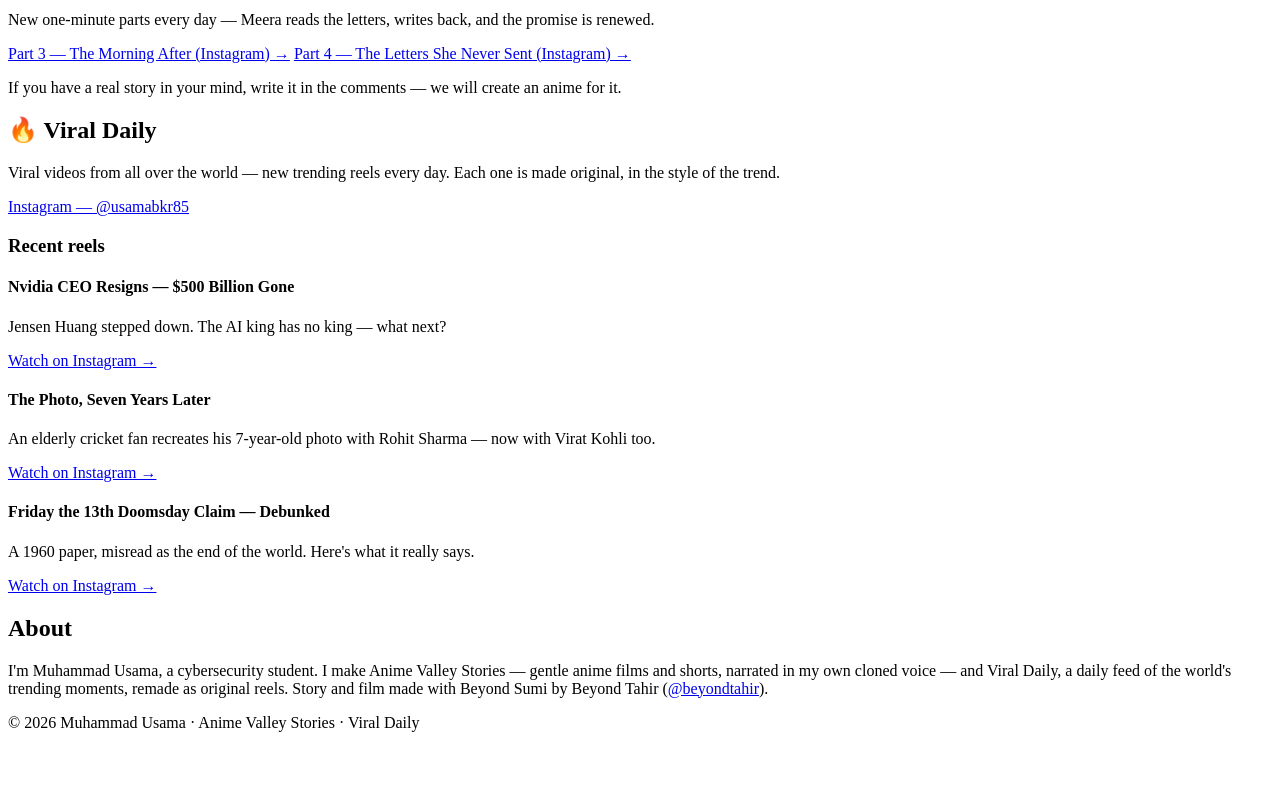
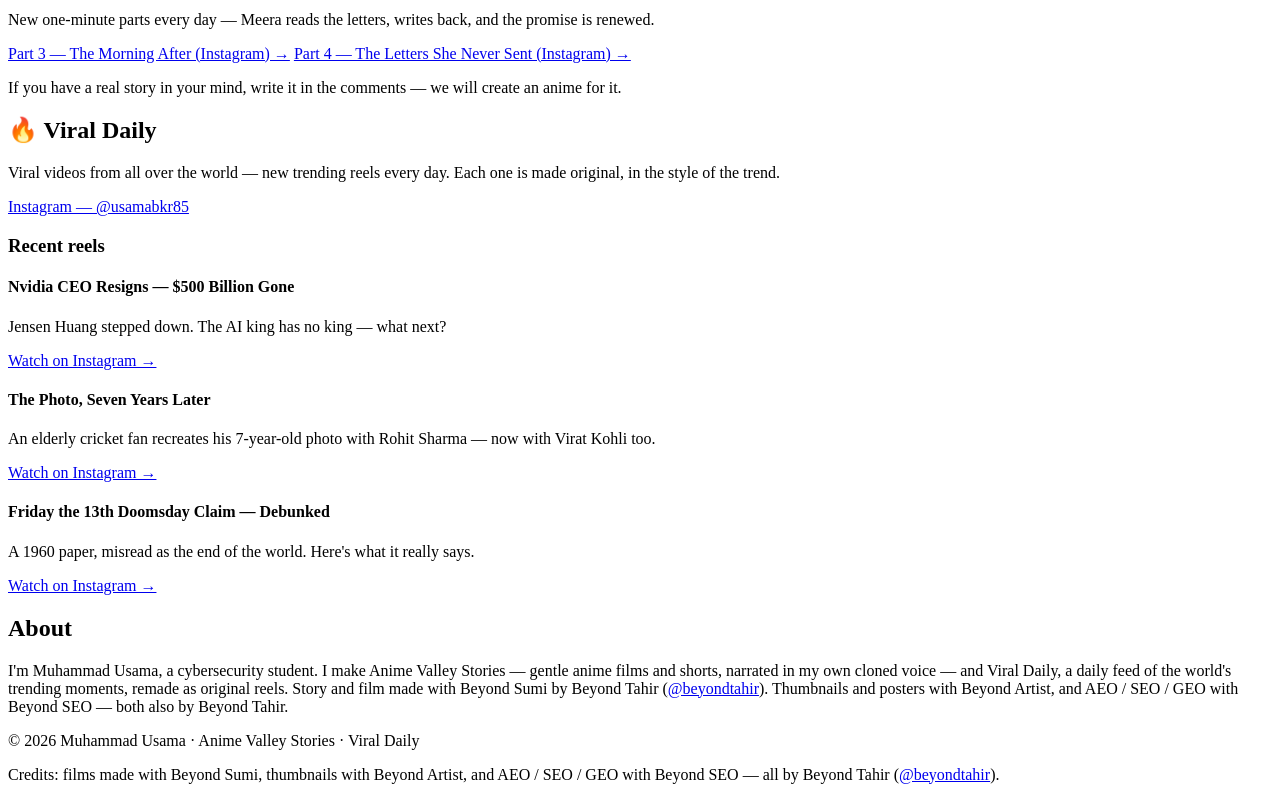
Before and after one commit to muhammadusama96/my-first, a plain HTML site: page index.html in a window 1280 px wide. Shown: the part 1918-2718 px from the top of the page. Before the commit the page ends 2666 px from the top, so only its background shows below. Drawn offline with Linux system fonts and the light colour scheme.

Commit message:
Update index.html with expanded Beyond Tahir credit

```diff
--- a/index.html
+++ b/index.html
@@ -472,12 +472,13 @@
 
   <section id="about" aria-labelledby="about-title">
     <h2 id="about-title">About</h2>
-    <p>I'm Muhammad Usama, a cybersecurity student. I make Anime Valley Stories — gentle anime films and shorts, narrated in my own cloned voice — and Viral Daily, a daily feed of the world's trending moments, remade as original reels. Story and film made with Beyond Sumi by Beyond Tahir (<a href="https://www.youtube.com/@beyondtahir" target="_blank" rel="noopener">@beyondtahir</a>).</p>
+    <p>I'm Muhammad Usama, a cybersecurity student. I make Anime Valley Stories — gentle anime films and shorts, narrated in my own cloned voice — and Viral Daily, a daily feed of the world's trending moments, remade as original reels. Story and film made with Beyond Sumi by Beyond Tahir (<a href="https://www.youtube.com/@beyondtahir" target="_blank" rel="noopener">@beyondtahir</a>). Thumbnails and posters with Beyond Artist, and AEO / SEO / GEO with Beyond SEO — both also by Beyond Tahir.</p>
   </section>
 </main>
 
 <footer>
   <p>© 2026 Muhammad Usama · Anime Valley Stories · Viral Daily</p>
+  <p>Credits: films made with Beyond Sumi, thumbnails with Beyond Artist, and AEO / SEO / GEO with Beyond SEO — all by Beyond Tahir (<a href="https://www.youtube.com/@beyondtahir" target="_blank" rel="noopener">@beyondtahir</a>).</p>
 </footer>
 </body>
 </html>
```
